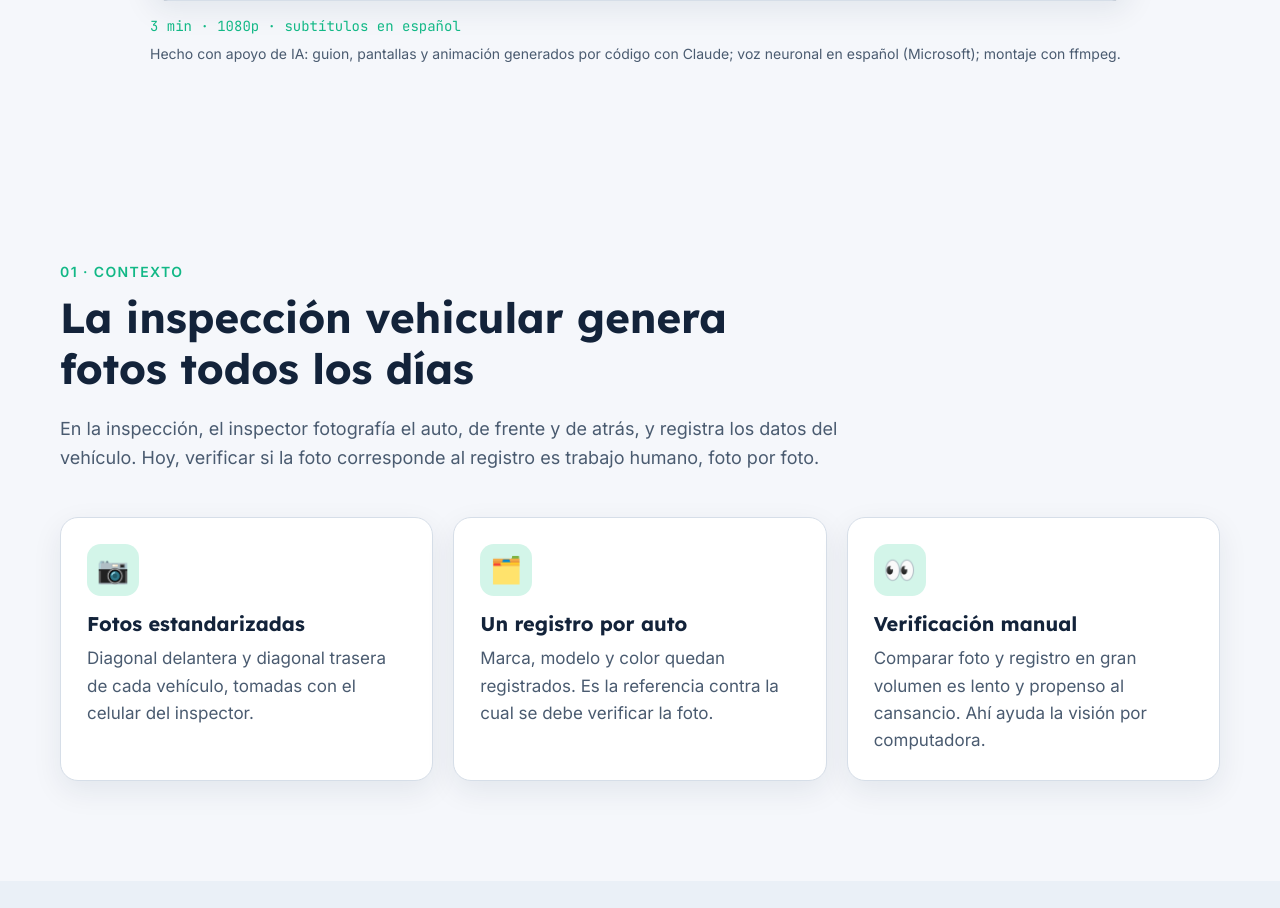
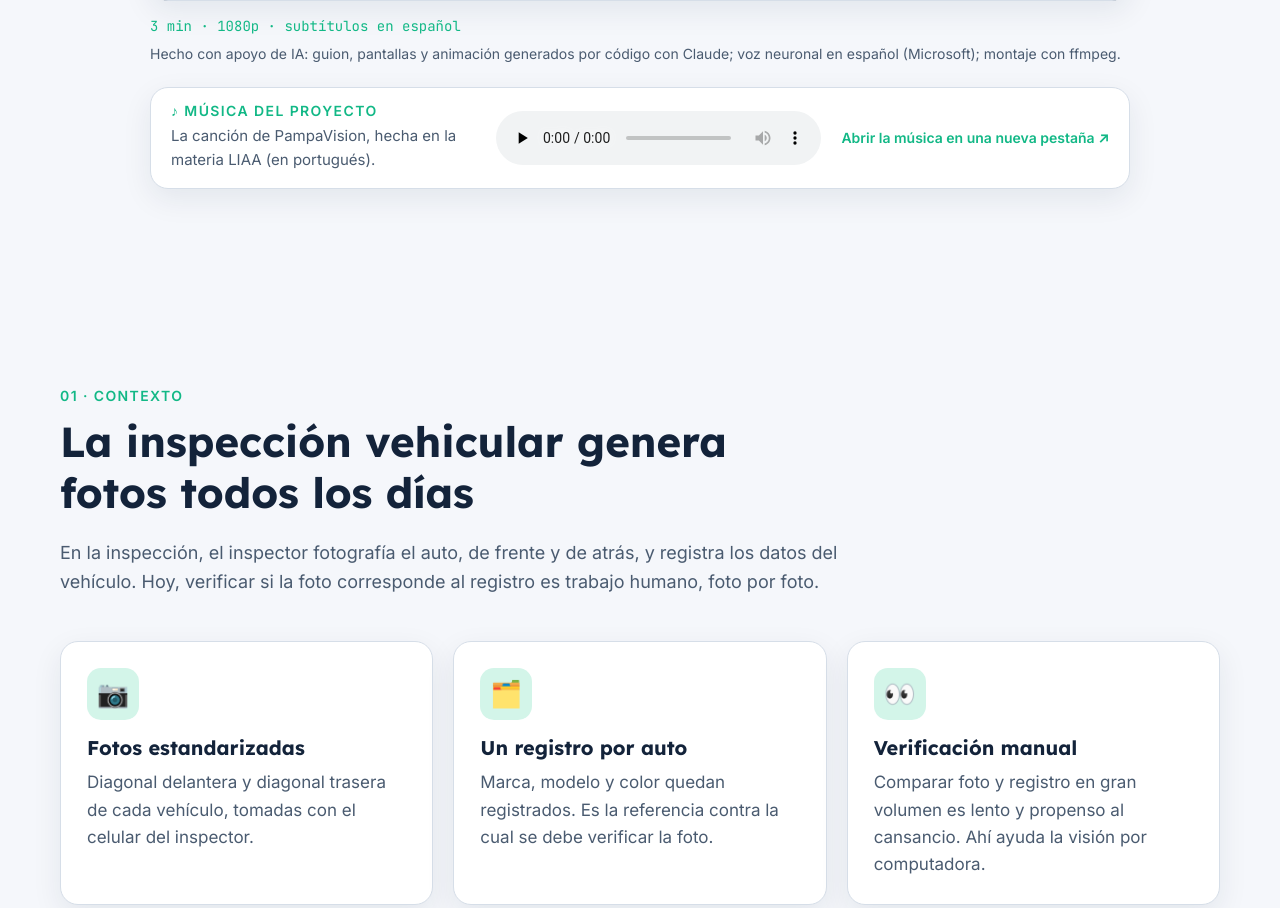
Before and after one commit to liaa-carlos/liaa-carlos.github.io, a plain HTML site: page es/index.html in a window 1280 px wide. Shown: the part 1823-2731 px from the top of the page. Drawn offline with Linux system fonts and the light colour scheme; grey boxes are pictures that could not be loaded.

Commit message:
Add files via upload

```diff
--- a/assets/css/style.css
+++ b/assets/css/style.css
@@ -284,3 +284,12 @@ img { max-width: 100%; display: block; }
 .marca { flex-shrink: 0; }
 @media (max-width: 1320px) and (min-width: 1001px) { .links { gap: 0; } .links a { font-size: 13.5px; padding: 6px 7px; } .nav { gap: 10px; } }
 @media (max-width: 760px) { .idiomas { margin-left: 0; } .idiomas a { padding: 7px 6px; } }
+/* ---------------------------------------------------------------- música */
+.musica { max-width: 980px; margin: 22px auto 0; display: flex; flex-wrap: wrap; align-items: center; gap: 12px 20px;
+  padding: 16px 20px; border: 1px solid var(--borda); border-radius: var(--raio); background: var(--superficie); box-shadow: var(--sombra); }
+.musica-txt { flex: 1 1 260px; }
+.musica-txt .kicker { margin-bottom: 6px; }
+.musica-txt p:last-child { margin: 0; color: var(--tinta-suave); font-size: 15px; }
+.musica audio { flex: 1 1 280px; width: 100%; max-width: 420px; }
+.musica-link { font-size: 14px; color: var(--menta); text-decoration: none; font-weight: 600; }
+.musica-link:hover { text-decoration: underline; }
--- a/es/index.html
+++ b/es/index.html
@@ -115,6 +115,11 @@
       <span>Hecho con apoyo de IA: guion, pantallas y animación generados por código con Claude; voz neuronal en español (Microsoft); montaje con ffmpeg.</span>
     </figcaption>
   </figure>
+  <div class="musica revelar" id="musica">
+    <div class="musica-txt"><p class="kicker">♪ Música del proyecto</p><p>La canción de PampaVision, hecha en la materia LIAA (en portugués).</p></div>
+    <audio controls preload="none" src="https://unipampa4all.github.io/disciplinas/liaa/20262/projetos_html/musicas/projetos/carlos-vistorias.mp3">Tu navegador no reproduce audio. <a href="https://unipampa4all.github.io/disciplinas/liaa/20262/projetos_html/musicas/projetos/carlos-vistorias.mp3">MP3</a></audio>
+    <a class="musica-link" href="https://unipampa4all.github.io/disciplinas/liaa/20262/projetos_html/musicas/projetos/carlos-vistorias.mp3" target="_blank" rel="noopener">Abrir la música en una nueva pestaña ↗</a>
+  </div>
 </section>
 
 <!-- ============================================================ CONTEXTO -->
@@ -336,7 +341,7 @@
     <p>Carlos André da Silva · Maestría en Ingeniería de Software · PPGES/Unipampa (Brasil)</p>
     <p>Materia AL5162 (LIAA) · 2026/2</p>
   </div>
-  <p class="atualizado">Actualizado el <span id="atualizado"></span> · <a href="#inicio">volver arriba ↑</a></p>
+  <p class="atualizado">Actualizado el <span id="atualizado"></span> · <a href="https://unipampa4all.github.io/disciplinas/liaa/20262/projetos_html/musicas/projetos/carlos-vistorias.mp3" target="_blank" rel="noopener">música del proyecto ♪</a> · <a href="#inicio">volver arriba ↑</a></p>
 </footer>
 
 <script src="../assets/js/dados.es.js"></script>
```
Also changed, not shown: en/index.html (+6 -1 lines), index.html (+6 -1 lines).
